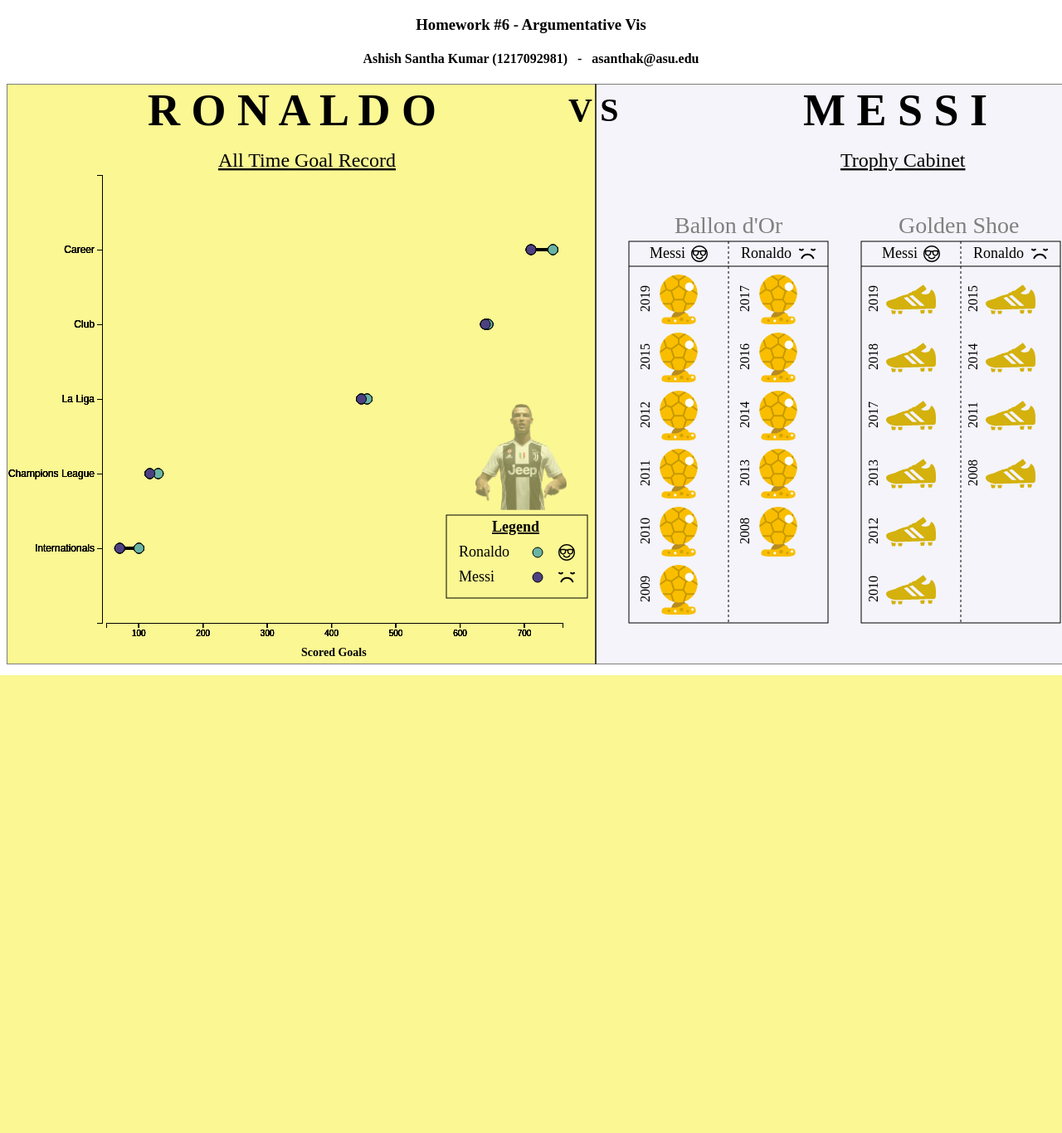
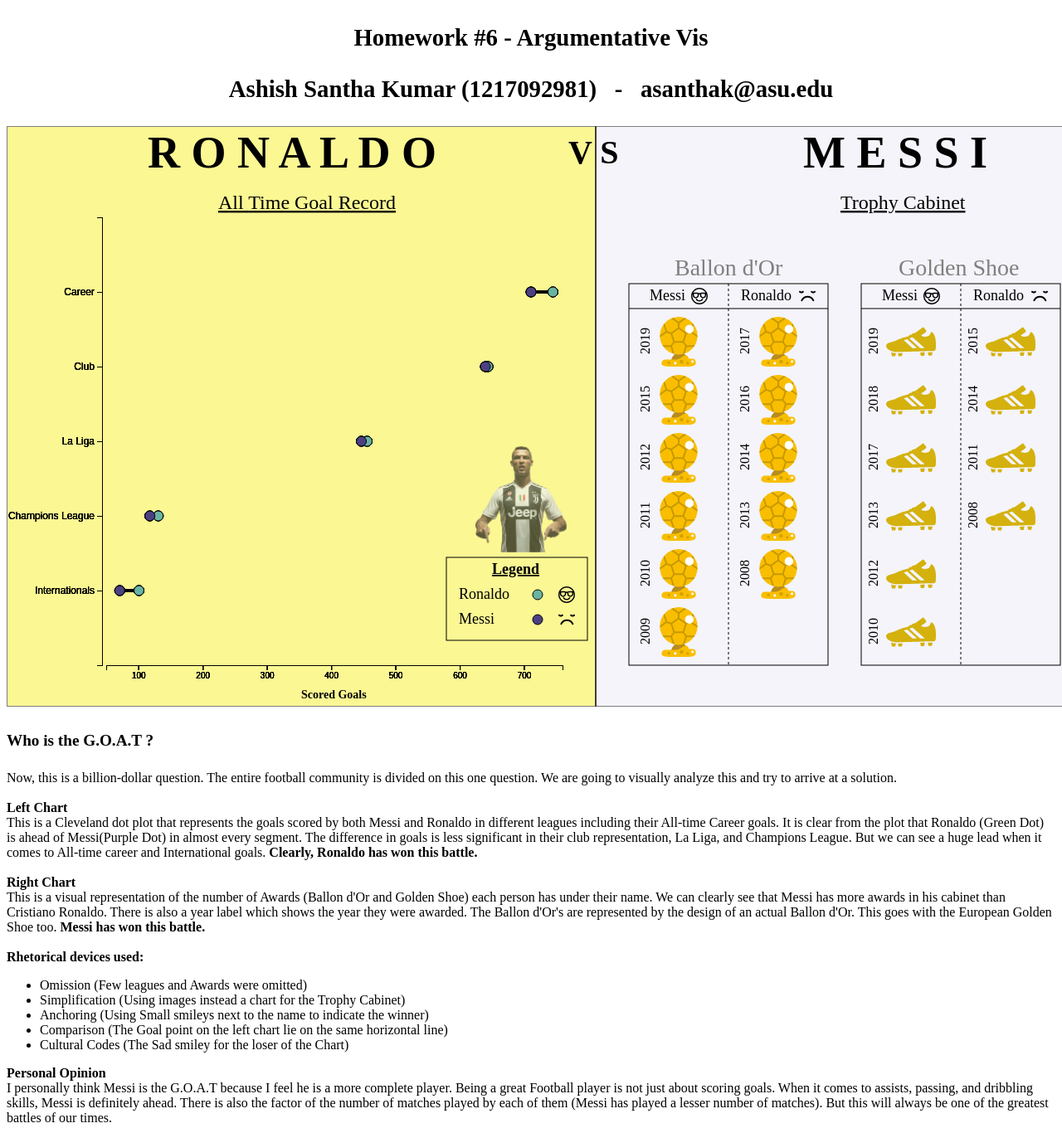
Before and after one commit to AshishSanthaKumar/Argumentative-Visualization-D3-Js, a PHP site: page / in a window 1280 px wide; the page is wider, and only the part inside the window is pictured. Shown: that part at 83% size. Before the commit the page ends 814 px from the top of that part, so only its background shows below. Run offline with PHP 8.4, Linux system fonts and the light colour scheme.

Commit message:
Added Description

```diff
--- a/index.html
+++ b/index.html
@@ -10,10 +10,30 @@
 <body>
     <header>
         <h3 style=>Homework #6 - Argumentative Vis</h3>
-        <h4>Ashish Santha Kumar (1217092981)&nbsp;&nbsp;&nbsp;-&nbsp;&nbsp;&nbsp;asanthak@asu.edu</h4>
+        <h3>Ashish Santha Kumar (1217092981)&nbsp;&nbsp;&nbsp;-&nbsp;&nbsp;&nbsp;asanthak@asu.edu</h3>
     </header>
-    <!-- <h1>WHO IS THE G.O.A.T?</h1> -->
     <div class="main"></div>
+    <h4>Who is the G.O.A.T ?</h4>
+    Now, this is a billion-dollar question. The entire football community is divided on this one question. We are going to visually analyze this and try to arrive at a solution.<br><br>
+
+    <b>Left Chart</b><br>
+    This is a Cleveland dot plot that represents the goals scored by both Messi and Ronaldo in different leagues including their All-time Career goals. It is clear from the plot that Ronaldo (Green Dot) is ahead of Messi(Purple Dot) in
+    almost every segment. The difference in goals is less significant in their club representation, La Liga, and Champions League. But we can see a huge lead when it comes to All-time career and International goals.
+    <b>Clearly, Ronaldo has won this battle.</b><br><br>
+    <b>Right Chart</b><br>
+    This is a visual representation of the number of Awards (Ballon d'Or and Golden Shoe) each person has under their name. We can clearly see that Messi has more awards in his cabinet than Cristiano Ronaldo. There is also a year label
+    which shows the year they were awarded. The Ballon d'Or's are represented by the design of an actual Ballon d'Or. This goes with the European Golden Shoe too. <b>Messi has won this battle.</b><br><br>
+    <b>Rhetorical devices used:</b>
+    <ul>
+        <li>Omission (Few leagues and Awards were omitted)</li>
+        <li>Simplification (Using images instead a chart for the Trophy Cabinet)</li>
+        <li>Anchoring (Using Small smileys next to the name to indicate the winner)</li>
+        <li>Comparison (The Goal point on the left chart lie on the same horizontal line)</li>
+        <li>Cultural Codes (The Sad smiley for the loser of the Chart)</li>
+    </ul>
+    <b>Personal Opinion</b><br>
+    I personally think Messi is the G.O.A.T because I feel he is a more complete player. Being a great Football player is not just about scoring goals. When it comes to assists, passing, and dribbling skills, Messi is definitely ahead.
+    There is also the factor of the number of matches played by each of them (Messi has played a lesser number of matches). But this will always be one of the greatest battles of our times.
 </body>
 <script src="main.js"></script>
 </html>
--- a/main.js
+++ b/main.js
@@ -11,8 +11,8 @@ var svg = d3.select(".main").append("svg")
                            .attr("transform", `translate(${margin.left},${margin.top})`);
 //tooltip
 div = d3.select("body").append("div")
-     .attr("class", "tooltip-map")
-     .style("opacity", 0);
+        .attr("class", "tooltip-map")
+        .style("opacity", 0);
 
 var ronaldo = svg.append("rect")
                            .attr("class","ronaldo")
@@ -36,7 +36,7 @@ var messi_png = svg.append('image')
         .attr('height',1560)
         .attr('x',1250)
         .attr('y',-320)
-        .style('opacity',0.5);
+        .style('opacity',0.7);
 
 var ronaldo_png = svg.append('image')
         .attr('xlink:href', 'IMG/cristiano-ronaldo-juventus-png.png')
@@ -44,7 +44,7 @@ var ronaldo_png = svg.append('image')
         .attr('height',1560)
         .attr('x',515)
         .attr('y',-340)
-        .style('opacity',0.5);
+        .style('opacity',0.7);
 
 svg.append("text")
     .attr("y", 40)
--- a/style.css
+++ b/style.css
@@ -10,8 +10,13 @@
     float: right;
     opacity: 0.5;
 }
-h1,h2, h3, h4, span {
+h1,h2, h3, span {
     text-align: center;
+    font-size: 1.8rem;
+}
+
+h4{
+  font-size: 1.2rem;
 }
 
 .ronaldo{
```
Also changed, not shown: IMG/golden-boot(1).svg (deleted), IMG/il_fullxfull.1062020498_juuy.jpg (deleted).
